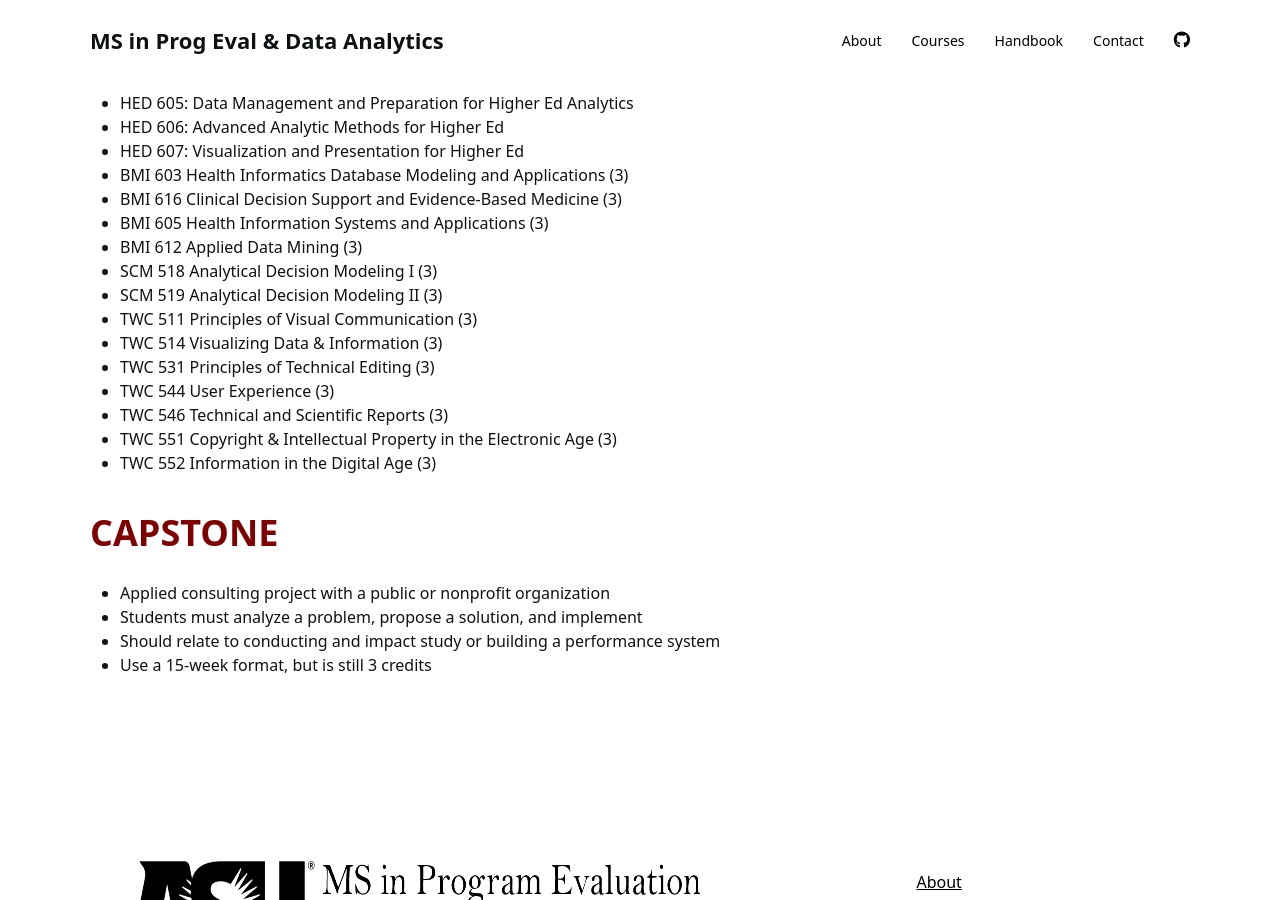
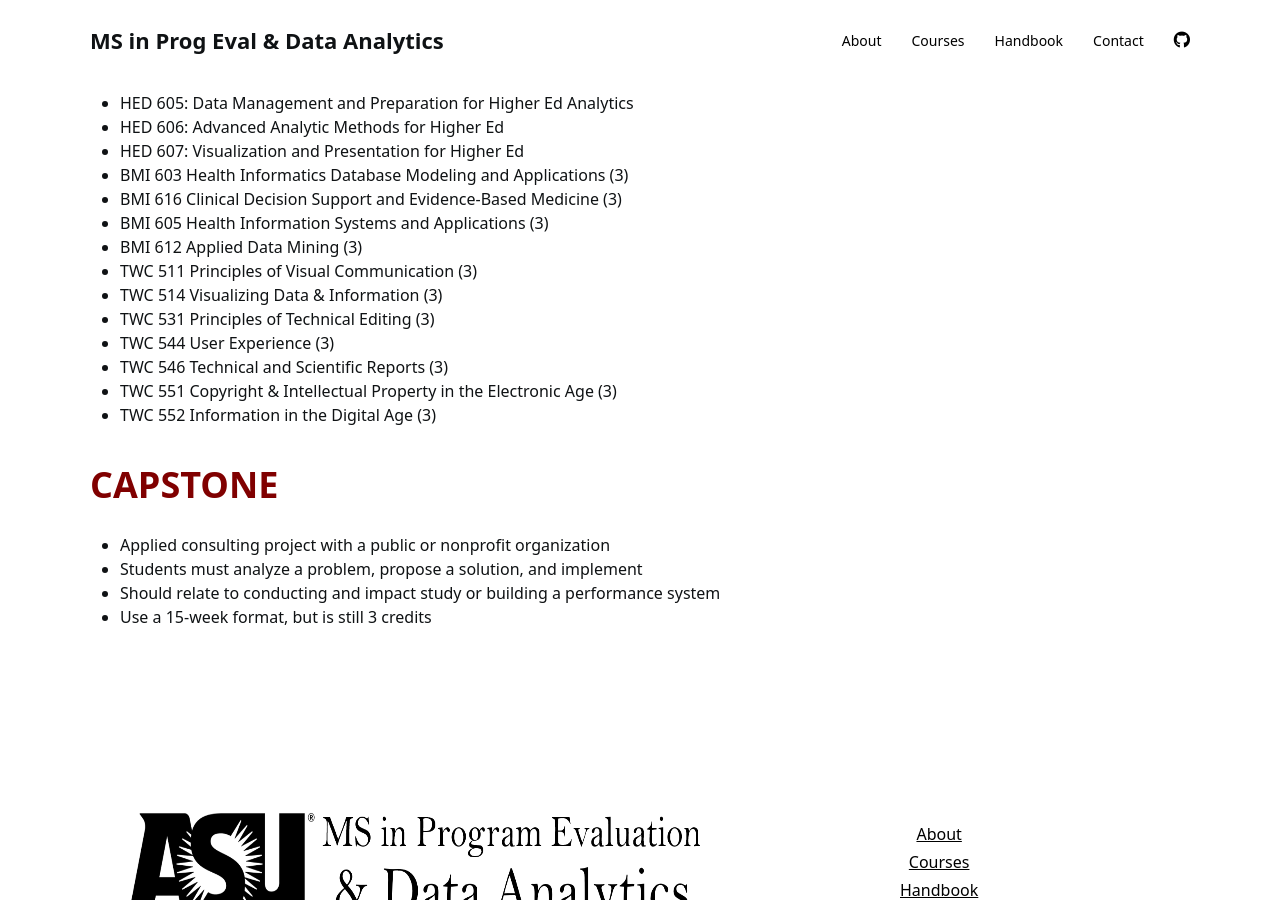
Before and after one commit to DS4PS/ms-prog-eval-data-analytics, a Jekyll site: the page built from courses.md, in a window 1280 px wide and 900 px high, scrolled down 3982 px. Built offline with Jekyll 4.4.1, drawn with Linux system fonts in a browser that asks for light colours; nearby versions of some CDN libraries; a style sheet for code colours, icons or effects is not loaded.

Commit message:
Update courses.md

```diff
--- a/courses.md
+++ b/courses.md
@@ -205,8 +205,6 @@ You will select two electives from a list of approved courses (this list is not
 * BMI 616 Clinical Decision Support and Evidence-Based Medicine (3)
 * BMI 605 Health Information Systems and Applications (3)
 * BMI 612 Applied Data Mining (3)
-* SCM 518 Analytical Decision Modeling I (3)
-* SCM 519 Analytical Decision Modeling II (3)
 * TWC 511 Principles of Visual Communication (3)
 * TWC 514 Visualizing Data & Information (3)
 * TWC 531 Principles of Technical Editing (3)
```
